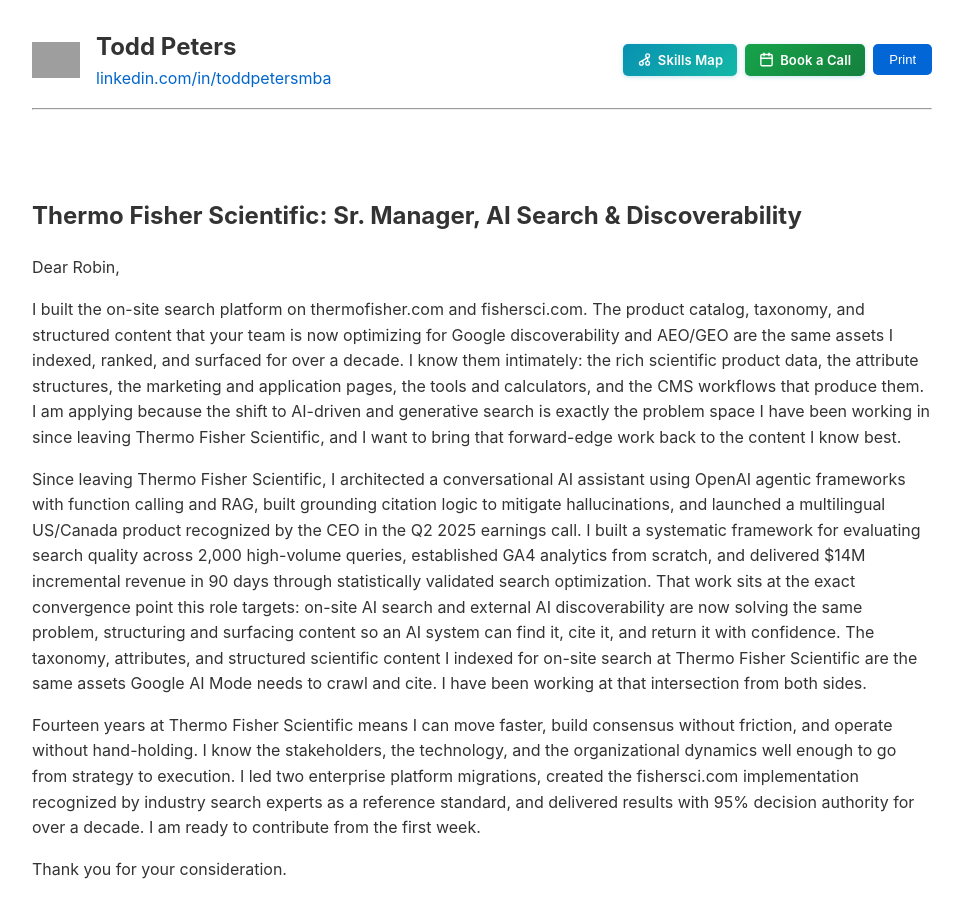
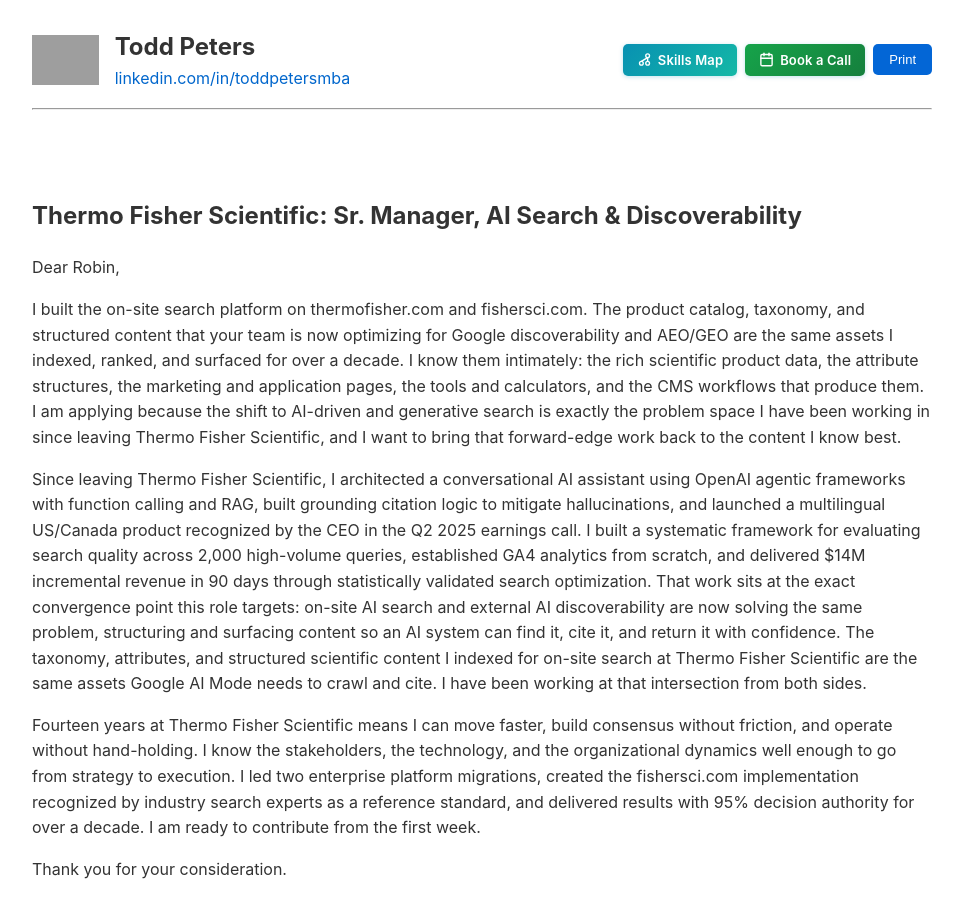
Before and after one commit to tsimech/tsimech.github.io, a Jekyll site: the page built from docs/thermofisher_ai_search.md, in a window 1280 px wide and 900 px high. Shown: the whole window, without its empty margins (158-1121 px from the left). Built offline with Jekyll 4.4.1, drawn with Linux system fonts in a browser that asks for light colours; grey boxes are pictures that could not be loaded.

Commit message:
Increase TF logo height to 50px

```diff
--- a/docs/thermofisher_ai_search.md
+++ b/docs/thermofisher_ai_search.md
@@ -41,7 +41,7 @@ setTimeout(function() {
 <div style="position: sticky; top: 0; z-index: 100; background: rgba(255,255,255,0.97); padding: 0.5em 0; margin-bottom: 0.5em;">
 <div style="display: flex; justify-content: space-between; align-items: center;">
   <div style="display: flex; align-items: center; gap: 1em;">
-    <img src="https://cdn.phenompeople.com/CareerConnectResources/TFSCGLOBAL/en_global/desktop/assets/images/header_logo.png" alt="Thermo Fisher Scientific" style="height: 36px;">
+    <img src="https://cdn.phenompeople.com/CareerConnectResources/TFSCGLOBAL/en_global/desktop/assets/images/header_logo.png" alt="Thermo Fisher Scientific" style="height: 50px;">
     <div>
       <strong style="font-size: 1.5em;">Todd Peters</strong><br>
       <a href="https://linkedin.com/in/toddpetersmba">linkedin.com/in/toddpetersmba</a>
```
